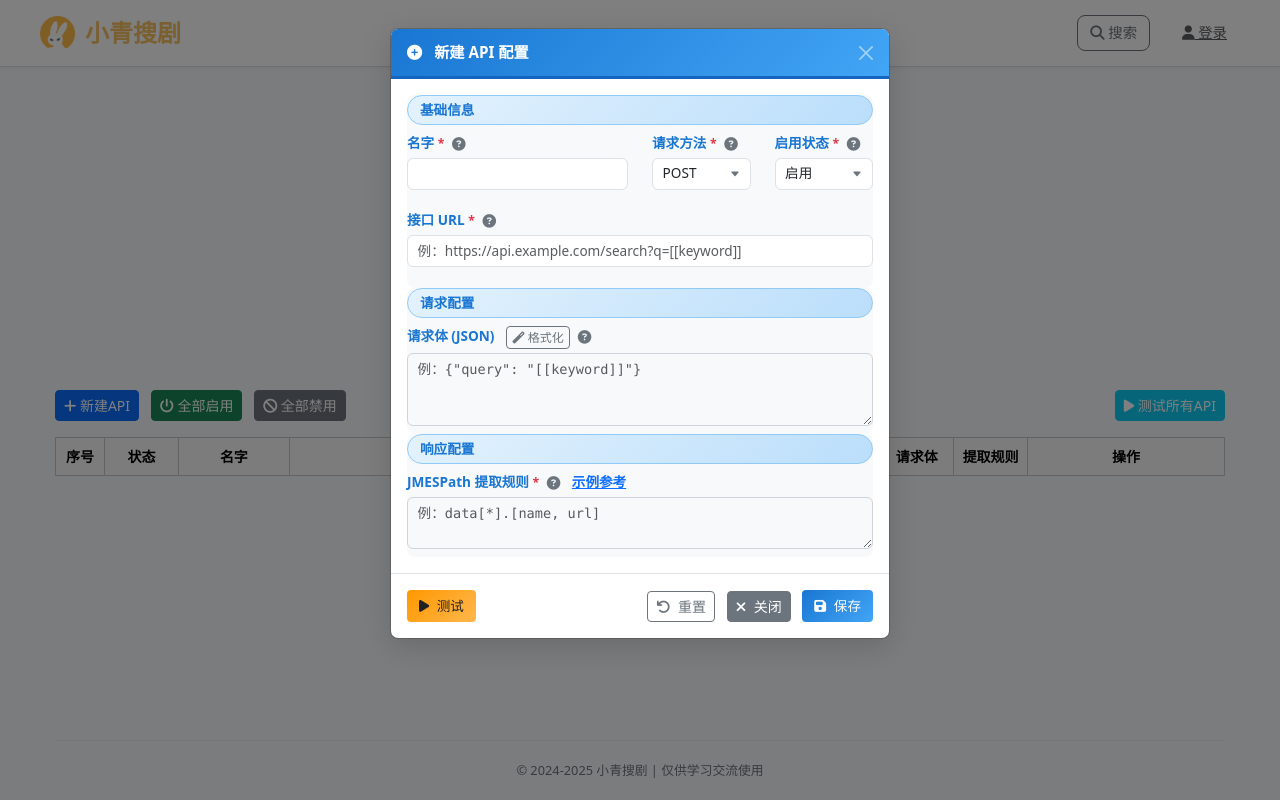
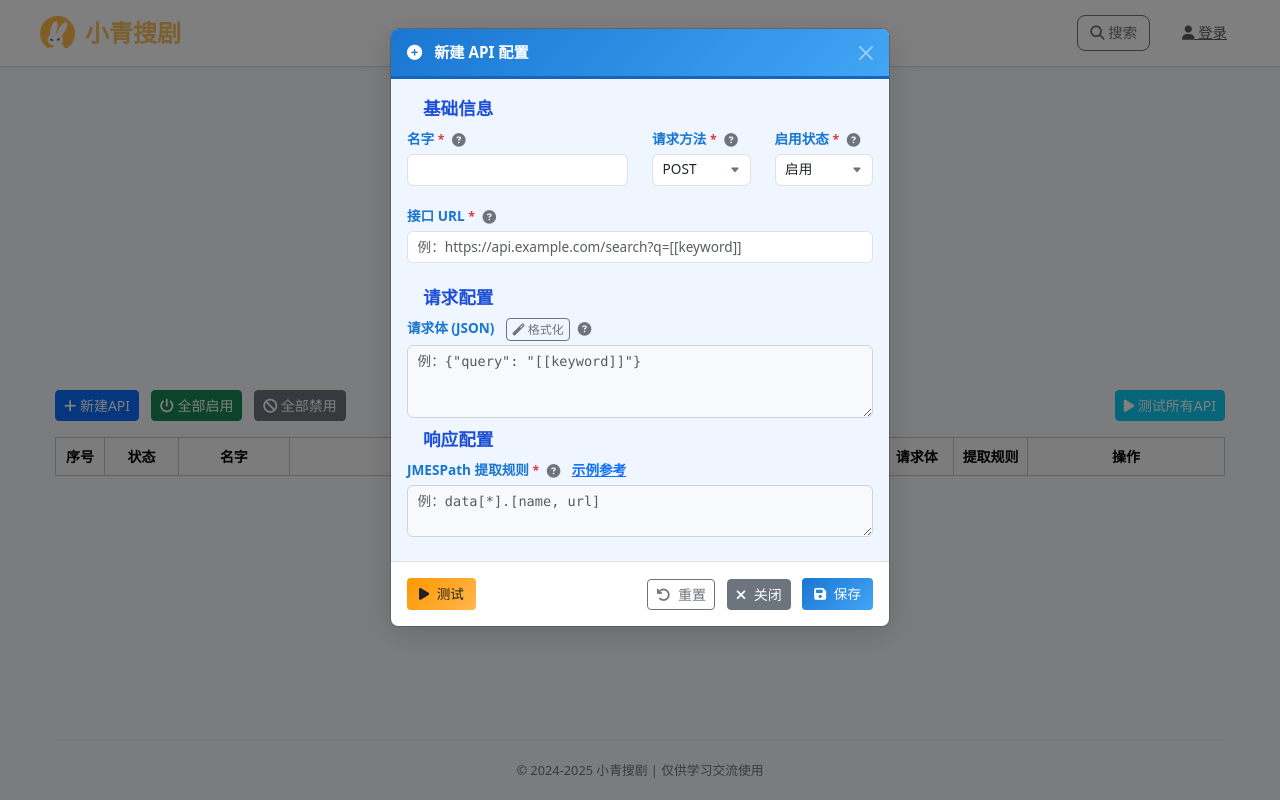
Before and after one commit to ucmao/search-ucmao, a Flask app: template templates/api_config.html in a window 1280 px wide, after a click on "新建API". Run offline with Flask 3, Linux system fonts and the light colour scheme; the template is opened without the code that fills it, so the values that code supplies are empty.

Commit message:
提取通用工具函数showToast showConfirm，统一格式

```diff
--- a/static/css/api_config.css
+++ b/static/css/api_config.css
@@ -115,42 +115,44 @@
             resize: vertical;
         }
 
-        /* 新增：优化 Fieldset 结构 - 蓝色系（新建） */
+        /* 移除单独色块设计，改为整个模态框背景大色块 */
         fieldset {
-            border: 2px solid;
-            padding: 8px 12px;
-            margin-bottom: 15px;
-            border-radius: 8px;
-            background-color: #f8f9fa;
+            border: none;
+            padding: 0;
+            margin-bottom: 16px;
+            background-color: transparent;
         }
 
-        /* 新增：不同模态框的不同配色 */
-        #addApiModal fieldset {
-            border-color: #4dabf7;
+        legend {
+            background: none;
+            border-radius: 0;
+            padding: 0 8px;
+            font-weight: 600;
+            font-size: 0.9rem;
+            border: none;
+            margin-bottom: 8px;
+            margin-left: 16px;
         }
 
         #addApiModal legend {
-            color: #1976d2;
-            background: linear-gradient(135deg, #e3f2fd, #bbdefb);
-            border-radius: 20px;
-            padding: 4px 12px;
-            font-weight: 600;
-            font-size: 0.85rem;
-            border: 1px solid #90caf9;
-        }
-
-        #editApiModal fieldset {
-            border-color: #ffb74d;
+            color: #1d4ed8;
+            font-size: 1.1rem;
         }
 
         #editApiModal legend {
-            color: #f57c00;
-            background: linear-gradient(135deg, #fff3e0, #ffe0b2);
-            border-radius: 20px;
-            padding: 4px 12px;
-            font-weight: 600;
-            font-size: 0.85rem;
-            border: 1px solid #ffcc80;
+            color: #b45309;
+            font-size: 1.1rem;
+        }
+
+        /* 为整个modal-body添加大色块背景 */
+        #addApiModal .modal-body {
+            background-color: #eff6ff;
+            padding: 16px;
+        }
+
+        #editApiModal .modal-body {
+            background-color: #fffbeb;
+            padding: 16px;
         }
 
         /* JSON 格式化按钮的样式微调 */
--- a/static/js/api_config.js
+++ b/static/js/api_config.js
@@ -5,45 +5,7 @@
          * @param {string} message - 提示消息
          * @param {string} type - 提示类型 ('success', 'danger', 'info', 'warning')
          */
-        function showToast(message, type = 'info') {
-            const container = document.getElementById('toastContainer');
-            const iconClass = {
-                success: 'fa-check-circle text-success',
-                danger: 'fa-exclamation-triangle text-danger',
-                warning: 'fa-exclamation-circle text-warning',
-                info: 'fa-info-circle text-primary'
-            }[type];
-            const headerColor = {
-                success: 'bg-success text-white',
-                danger: 'bg-danger text-white',
-                warning: 'bg-warning',
-                info: 'bg-primary text-white'
-            }[type];
 
-            const toastHtml = `
-                <div class="toast" role="alert" aria-live="assertive" aria-atomic="true" data-bs-delay="4000">
-                    <div class="toast-header ${headerColor}">
-                        <i class="fas ${iconClass} me-2"></i>
-                        <strong class="me-auto">${type === 'success' ? '成功' : type === 'danger' ? '错误' : type === 'warning' ? '警告' : '通知'}</strong>
-                        <button type="button" class="btn-close btn-close-white" data-bs-dismiss="toast" aria-label="Close"></button>
-                    </div>
-                    <div class="toast-body">
-                        ${message}
-                    </div>
-                </div>
-            `;
-
-            const toastElement = document.createElement('div');
-            toastElement.innerHTML = toastHtml.trim();
-            const toast = new bootstrap.Toast(toastElement.firstChild);
-
-            toastElement.firstChild.addEventListener('hidden.bs.toast', () => {
-                toastElement.remove();
-            });
-
-            container.appendChild(toastElement);
-            toast.show();
-        }
 
         // 新增：格式化 JSON 输入框内容
         function formatJson(textareaId) {
@@ -303,10 +265,7 @@
         // 全部启用所有 API
         async function enableAllApis() {
             const enableAllButton = document.getElementById('enableAllButton');
-            const userConfirmed = confirm('确定要【启用】所有 API 配置吗？（状态异常的API将不会被启用）');
-            if (!userConfirmed) {
-                return;
-            }
+            if (await showConfirm('确定要【启用】所有 API 配置吗？（状态异常的API将不会被启用）')) {
                 enableAllButton.disabled = true;
 
                 try {
@@ -332,14 +291,12 @@
                     enableAllButton.disabled = false;
                 }
             }
+        }
 
         // 全部禁用 API
         async function disableAllApis() {
             const disableAllButton = document.getElementById('disableAllButton');
-            const userConfirmed = confirm('确定要【禁用】所有 API 配置吗？');
-            if (!userConfirmed) {
-                return;
-            }
+            if (await showConfirm('确定要【禁用】所有 API 配置吗？')) {
                 disableAllButton.disabled = true;
 
                 try {
@@ -363,6 +320,7 @@
                     showToast(`全部禁用失败: ${error.message}`, 'danger');
                 } finally {
                     disableAllButton.disabled = false;
+                }
             }
         }
 
@@ -471,11 +429,9 @@
             const { api } = getApiConfigById(apiId);
             if (!api) return;
 
-            if (confirm(`确定删除 API "${api.name}" 吗？此操作不可撤销。`)) {
+            if (await showConfirm(`确定删除 API "${api.name}" 吗？此操作不可撤销。`, 'danger')) {
                 try {
-                    const response = await fetch(`/api/configs/${apiId}`, {
-                        method: 'DELETE'
-                    });
+                    const response = await fetch(`/api/configs/${apiId}`, { method: 'DELETE' });
 
                     if (!response.ok) {
                         const errorText = await response.text();
@@ -537,10 +493,7 @@
         // 一键测试所有 API
         async function testAllApis() {
             const testAllButton = document.getElementById('testAllButton');
-            const userConfirmed = confirm('该操作可能会耗时较久，您确定要测试所有 API 吗？（包括已禁止的）');
-            if (!userConfirmed) {
-                return;
-            }
+            if (await showConfirm('该操作可能会耗时较久，您确定要测试所有 API 吗？（包括已禁止的）')) {
                 testAllButton.disabled = true;
 
                 try {
@@ -564,13 +517,12 @@
                     testAllButton.disabled = false;
                 }
             }
+        }
 
         // 复制 API
         async function copyApi(apiId) {
             // 添加确认提示
-            if (!confirm('确定要复制此API配置吗？')) {
-                return; // 用户取消操作
-            }
+            if (await showConfirm('确定要复制此API配置吗？')) {
                 try {
                     const response = await fetch(`/api/configs/copy/${apiId}`, {
                         method: 'POST',
@@ -595,6 +547,7 @@
                     showToast(`复制 API 配置失败: ${error.message}`, 'danger');
                 }
             }
+        }
 
         // 初始化加载数据
         loadApiConfigs();
--- /dev/null
+++ b/static/js/utils.js
@@ -0,0 +1,113 @@
+// 通用工具函数
+
+/**
+ * 显示提示消息
+ * @param {string} message - 消息内容
+ * @param {string} type - 消息类型：success, danger, warning, info
+ * @param {number} delay - 自动关闭延迟时间（毫秒）
+ */
+function showToast(message, type = 'success', delay = 3000) {
+    const toastContainer = document.getElementById('toastContainer');
+    if (!toastContainer) return;
+
+    // 创建 Toast 元素
+    const toast = document.createElement('div');
+    toast.className = `toast align-items-center text-white bg-${type} border-0 position-fixed end-0 m-3`;
+    toast.setAttribute('role', 'alert');
+    toast.setAttribute('aria-live', 'assertive');
+    toast.setAttribute('aria-atomic', 'true');
+    toast.style.zIndex = '1060'; // 确保在最上层
+
+    toast.innerHTML = `
+        <div class="d-flex">
+            <div class="toast-body">${message}</div>
+            <button type="button" class="btn-close btn-close-white me-2 m-auto" data-bs-dismiss="toast" aria-label="Close"></button>
+        </div>
+    `;
+
+    // 计算当前显示的toast数量，设置适当的bottom偏移量
+    const visibleToasts = document.querySelectorAll('.toast.show');
+    const toastHeight = 60; // 大概估算每个toast的高度（包括margin）
+    const bottomOffset = visibleToasts.length * toastHeight + 10; // 10px为初始底部边距
+    toast.style.bottom = `${bottomOffset}px`;
+
+    toastContainer.appendChild(toast);
+    const bootstrapToast = new bootstrap.Toast(toast, { delay });
+    bootstrapToast.show();
+
+    // 自动移除元素，避免DOM堆积
+    toast.addEventListener('hidden.bs.toast', () => {
+        toast.remove();
+        // 重新计算并调整剩余toast的位置
+        const remainingToasts = document.querySelectorAll('.toast.show');
+        remainingToasts.forEach((t, index) => {
+            t.style.bottom = `${index * toastHeight + 10}px`;
+        });
+    });
+}
+
+/**
+ * 显示确认对话框：支持异步与样式的通用确认对话框
+ * @param {string} message - 确认消息内容
+ * @param {string} type - 对话框类型：primary, danger, warning（可选，默认"primary"）
+ * @param {string} title - 对话框标题（可选，默认"确认操作"）
+ * @returns {Promise<boolean>} - 确认返回true，取消返回false
+ */
+function showConfirm(message, type = 'primary', title = '确认操作') {
+    return new Promise((resolve) => {
+        const modalId = 'dynamicConfirmModal';
+
+        // 创建模态框容器
+        const modalContainer = document.createElement('div');
+        modalContainer.className = 'modal fade';
+        modalContainer.id = modalId;
+        modalContainer.setAttribute('tabindex', '-1');
+        modalContainer.style.zIndex = '1070'; // 略高于普通 Modal (1050) 和 Toast (1060)
+
+        // 映射图标样式
+        const iconMap = {
+            danger: '<i class="fas fa-exclamation-circle text-danger me-2"></i>',
+            warning: '<i class="fas fa-exclamation-triangle text-warning me-2"></i>',
+            primary: '<i class="fas fa-info-circle text-primary me-2"></i>'
+        };
+
+        modalContainer.innerHTML = `
+            <div class="modal-dialog modal-dialog-centered modal-sm">
+                <div class="modal-content shadow border-0">
+                    <div class="modal-header border-0 pb-0">
+                        <h5 class="modal-title" style="font-size: 1.1rem; font-weight: 600;">
+                            ${iconMap[type] || ''}${title}
+                        </h5>
+                        <button type="button" class="btn-close" data-bs-dismiss="modal" aria-label="Close"></button>
+                    </div>
+                    <div class="modal-body py-3 text-secondary">
+                        ${message}
+                    </div>
+                    <div class="modal-footer border-0 pt-0">
+                        <button type="button" class="btn btn-light btn-sm px-3" data-bs-dismiss="modal">取消</button>
+                        <button type="button" class="btn btn-${type} btn-sm px-3" id="confirmActionBtn">确认</button>
+                    </div>
+                </div>
+            </div>
+        `;
+
+        document.body.appendChild(modalContainer);
+        const bsModal = new bootstrap.Modal(modalContainer);
+
+        const confirmBtn = modalContainer.querySelector('#confirmActionBtn');
+
+        // 核心逻辑：点击确认返回 true
+        confirmBtn.onclick = () => {
+            bsModal.hide();
+            resolve(true);
+        };
+
+        // 隐藏即销毁：无论点击背景、取消、还是确认，最终都会触发 hidden
+        modalContainer.addEventListener('hidden.bs.modal', () => {
+            resolve(false); // 如果 resolve 已经触发过 true，这里再次 resolve 不会生效
+            modalContainer.remove();
+        });
+
+        bsModal.show();
+    });
+}
--- a/templates/_layout.html
+++ b/templates/_layout.html
@@ -10,6 +10,7 @@
     <link href="https://cdn.jsdelivr.net/npm/bootstrap@5.3.2/dist/css/bootstrap.min.css" rel="stylesheet"
         integrity="sha384-T3c6CoIi6uLrA9TneNEoa7RxnatzjcDSCmG1MXxSR1GAsXEV/Dwwykc2MPK8M2HN" crossorigin="anonymous">
     <link rel="stylesheet" href="https://cdnjs.cloudflare.com/ajax/libs/font-awesome/6.4.2/css/all.min.css">
+    <link rel="stylesheet" href="https://cdn.jsdelivr.net/npm/bootstrap-icons@1.11.3/font/bootstrap-icons.min.css">
 
     <style>
         /* ------------------------------------- */
--- a/templates/api_config.html
+++ b/templates/api_config.html
@@ -261,5 +261,6 @@
 
 {% block scripts %}
     {{ super() }}
-    <script src="{{ url_for('static', filename='js/api_config.js') }}"></script>
+    <script src="{{ url_for('static', filename='js/utils.js') }}"></script>
+        <script src="{{ url_for('static', filename='js/api_config.js') }}"></script>
 {% endblock %}
```
Also changed, not shown: static/js/hot_resource.js (+4 -31 lines), templates/hot_resource.html (+24 -3 lines), README.md. Lines whose indentation alone changed are shown as unchanged.
